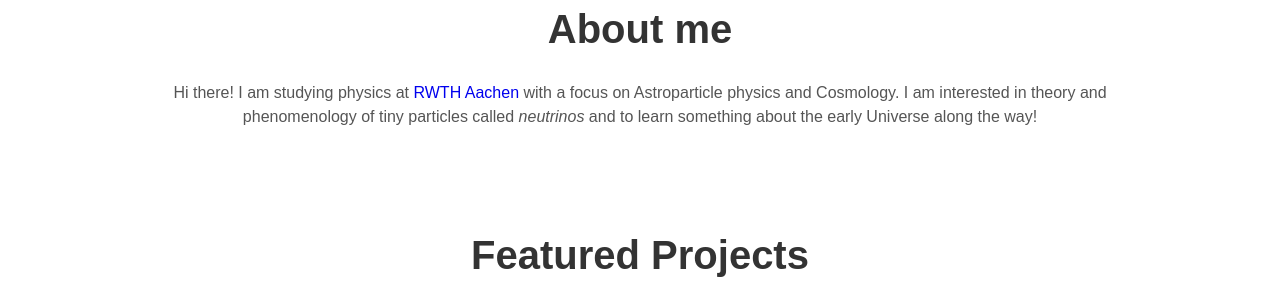
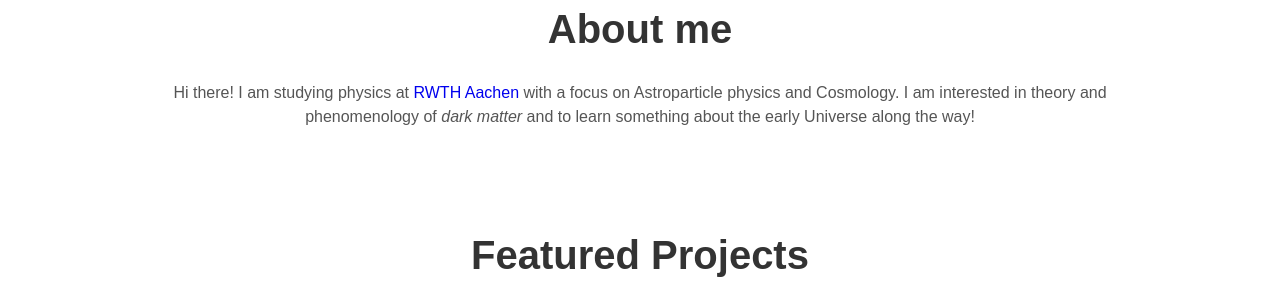
Before and after one commit to aaroodd/aaroodd.github.io, a Jekyll site: the page built from index.html, in a window 1280 px wide. Shown: the part 976-1276 px from the top of the page. Built offline with Jekyll 4.4.1, drawn with Linux system fonts in a browser that asks for light colours; some web fonts are replaced.

Commit message:
Update about.html

```diff
--- a/_includes/about.html
+++ b/_includes/about.html
@@ -2,4 +2,5 @@
   <h1> About me </h1>
 <!---  <p> {{site.user_description}} </p> --->
 
-<p> Hi there! I am studying physics at <a href="https://rwth-aachen.de">RWTH Aachen</a> with a focus on Astroparticle physics and Cosmology. I am interested in theory and phenomenology of tiny particles called <em>neutrinos</em> and to learn something about the early Universe along the way!</p>
+<p> Hi there! I am studying physics at <a href="https://rwth-aachen.de">RWTH Aachen</a> with a focus on Astroparticle physics and Cosmology.
+  I am interested in theory and phenomenology of <em>dark matter</em> and to learn something about the early Universe along the way!</p>
```
